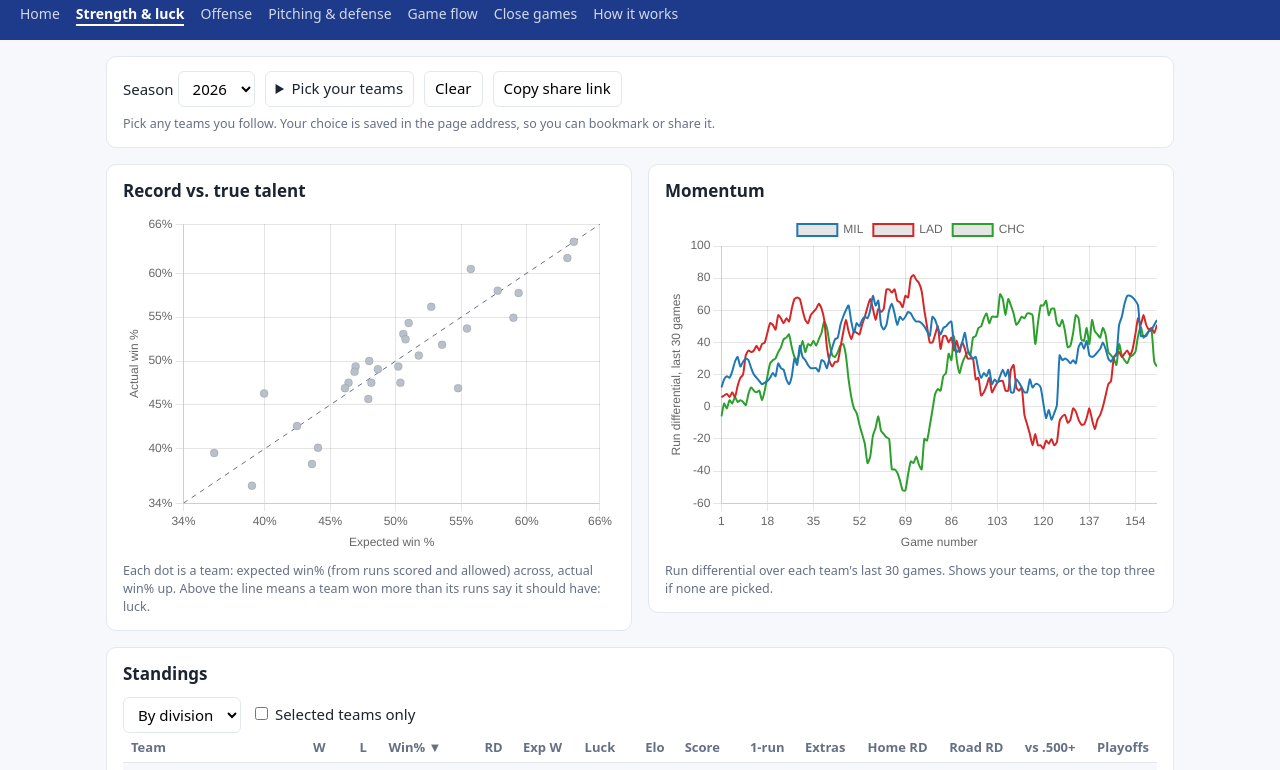
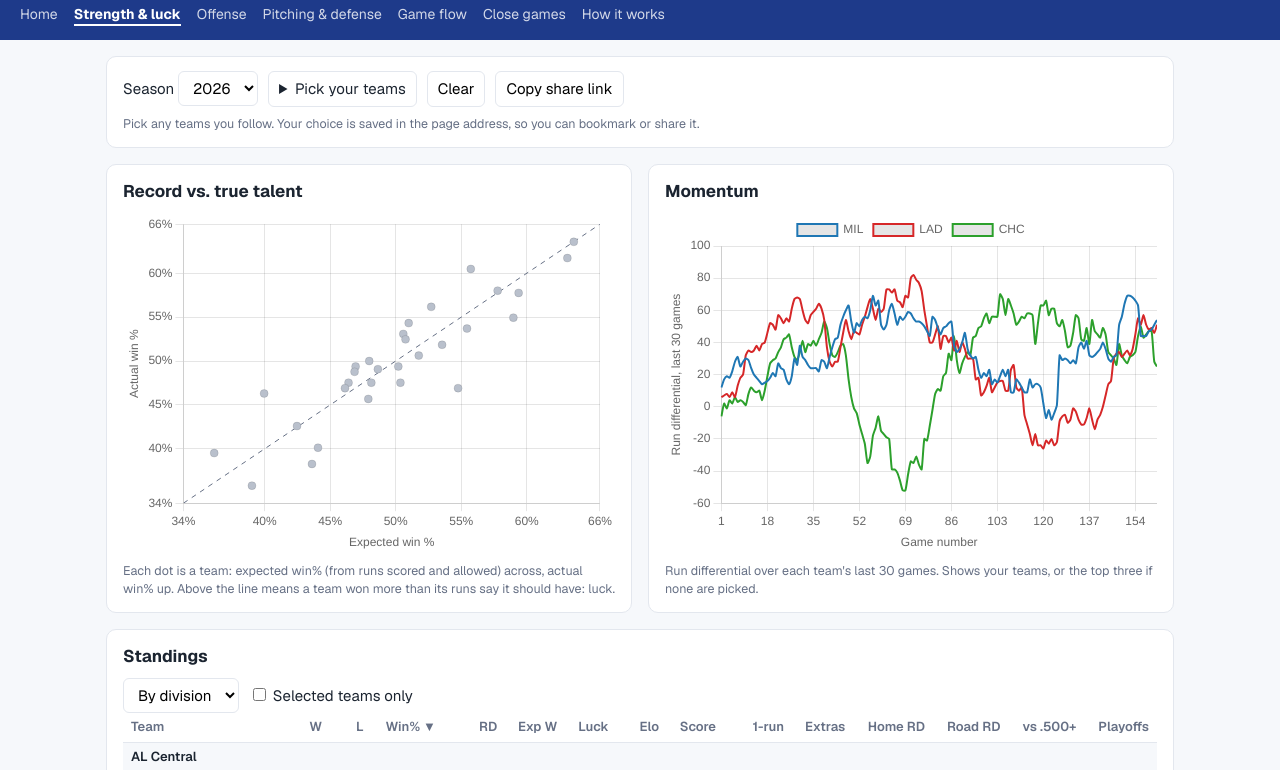
Before and after one commit to bpaglia/pennant-math, a plain HTML site: page docs/strength.html in a window 1280 px wide. Shown: the part 69-839 px from the top of the page. Drawn offline with nearby package versions, Linux system fonts and the light colour scheme.

Commit message:
Update strength.html
Change font to Geist

```diff
--- a/docs/strength.html
+++ b/docs/strength.html
@@ -6,8 +6,9 @@
 <title>Strength &amp; luck · Pennant Math</title>
 <script src="https://cdnjs.cloudflare.com/ajax/libs/Chart.js/4.4.1/chart.umd.min.js"></script>
 <style>
+ @import url('https://fonts.googleapis.com/css2?family=Geist:wght@400;500;600;700&display=swap');
 :root{--ink:#1b2430;--mut:#667085;--line:#e3e7ee;--bg:#f6f8fb;--card:#fff;--navy:#1E3A8A}
-*{box-sizing:border-box}body{margin:0;font:15px/1.45 system-ui,sans-serif;color:var(--ink);background:var(--bg)}
+*{box-sizing:border-box}body{margin:0;font:15px/1.45 'Geist',sans-serif;color:var(--ink);background:var(--bg)}
 header{background:var(--navy);color:#fff;padding:14px 20px}header h1{margin:0;font-size:22px}header p{margin:2px 0 0;opacity:.8;font-size:13px}
 main{max-width:1100px;margin:0 auto;padding:16px}section{background:var(--card);border:1px solid var(--line);border-radius:10px;padding:14px 16px;margin-bottom:16px}
 h2{margin:0 0 10px;font-size:17px}.bar{display:flex;flex-wrap:wrap;gap:10px;align-items:center}
```
